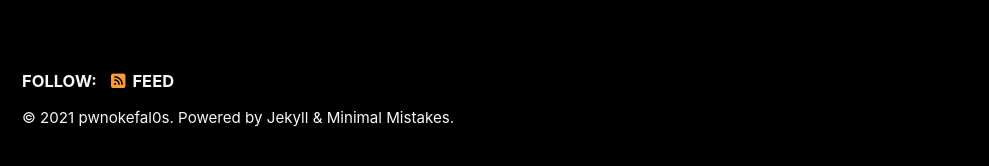
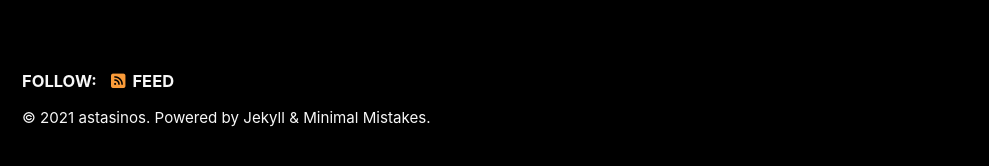
Before and after one commit to astasinos/astasinos.github.io, a Jekyll site: the page built from _pages/index.md, in a window 1280 px wide and 900 px high, scrolled down 1195 px. Shown: the part 727-893 px from the top of the window, without its empty margins (0-989 px from the left). Built offline with Jekyll 4.4.1, drawn with Linux system fonts in a browser that asks for light colours; cached includes are drawn as plain includes; nearby versions of some CDN libraries; the list of posts is cut into pages by our own code; some of the changed text lies outside the part shown.

Commit message:
Update _config.yml

```diff
--- a/_config.yml
+++ b/_config.yml
@@ -16,10 +16,10 @@
 
 # Site Settings
 locale                   : "en-US"
-title                    : "pwnokefal0s"
+title                    : "Alkis Stasinos"
 title_separator          : "|"
 subtitle                 : #""
-name                     : "pwnokefal0s"
+name                     : "astasinos"
 description              : "My Infosec Blog."
 url                      : # the base hostname & protocol for your site e.g. "https://mmistakes.github.io"
 baseurl                  : # the subpath of your site, e.g. "/blog"
```
